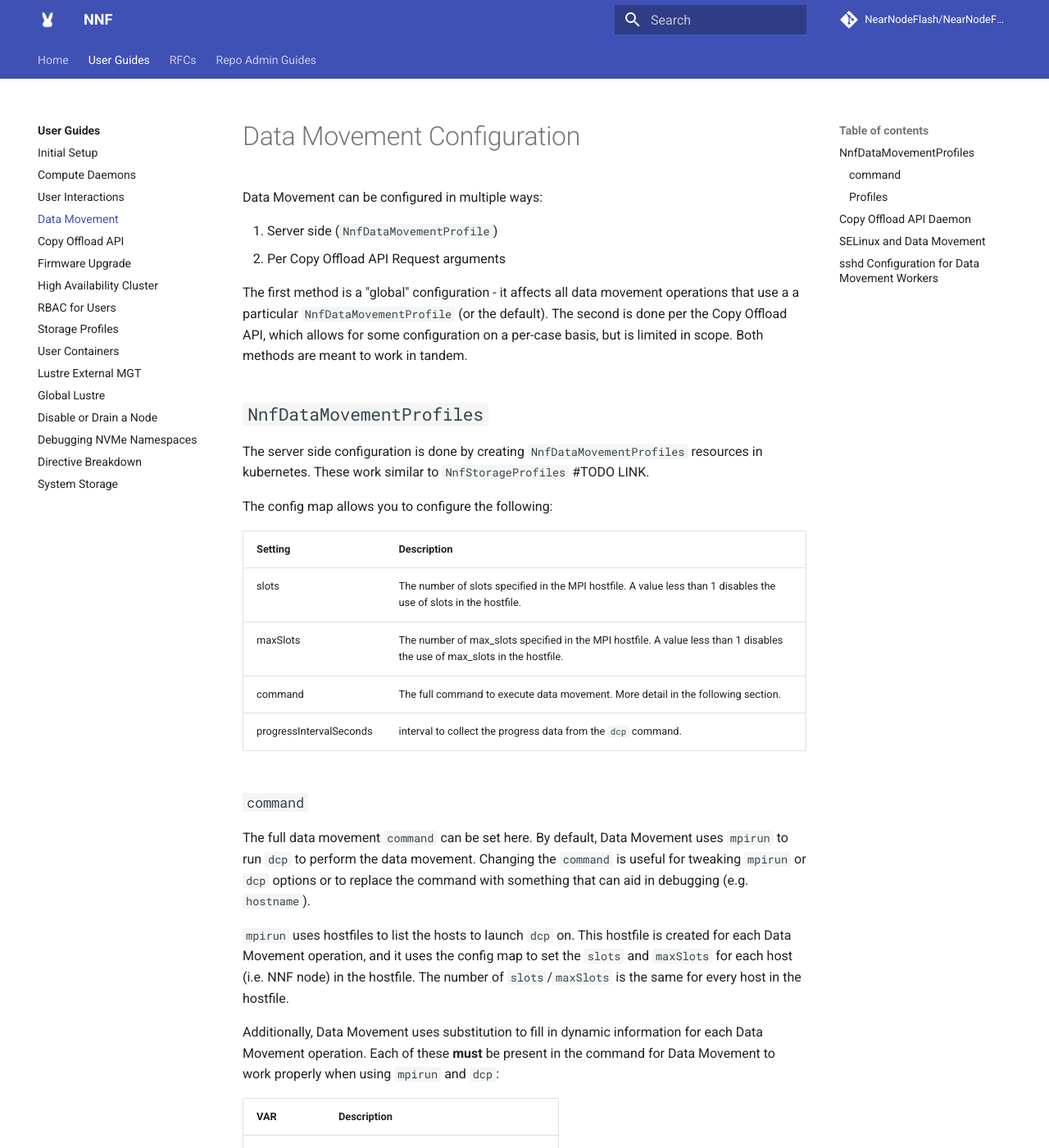
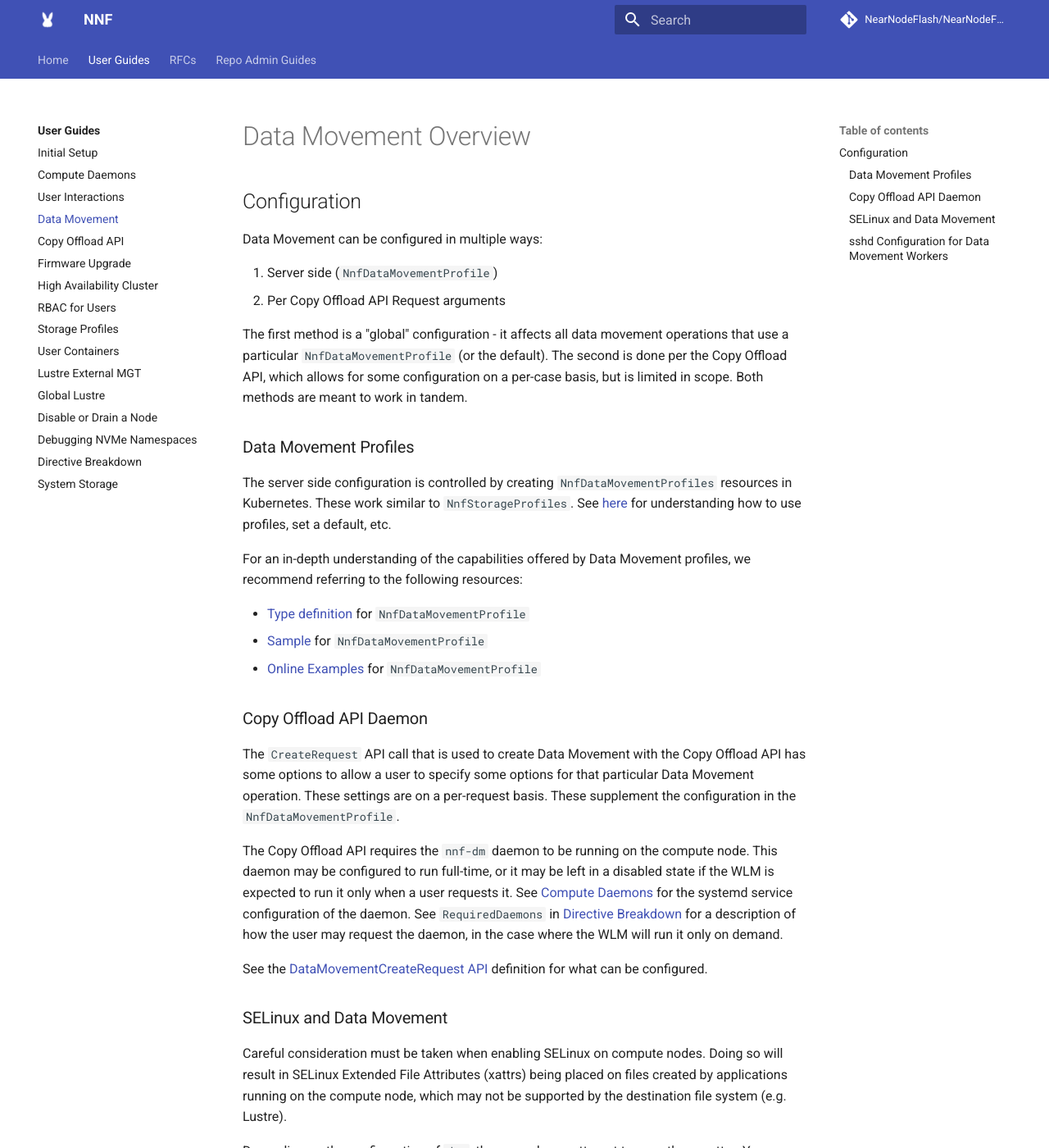
Before and after one commit to NearNodeFlash/NearNodeFlash.github.io, an MkDocs documentation site: the page built from docs/guides/data-movement/readme.md, in a window 1280 px wide and 1400 px high. Shown: the whole window at 82% size. Built offline with MkDocs 1.6.1 and Material for MkDocs 9.7.7, drawn with Linux system fonts in a browser that asks for light colours; comment, search, counter and statistics services are not loaded; the version menu is left out; some of the changed text lies outside the part shown.

Commit message:
Cleanup everything

````diff
--- a/docs/guides/data-movement/readme.md
+++ b/docs/guides/data-movement/readme.md
@@ -3,90 +3,39 @@
 categories: provisioning
 ---
 
-# Data Movement Configuration
+# Data Movement Overview
+
+## Configuration
 
 Data Movement can be configured in multiple ways:
 
 1. Server side (`NnfDataMovementProfile`)
 2. Per Copy Offload API Request arguments
 
-The first method is a "global" configuration - it affects all data movement operations that use a a
+The first method is a "global" configuration - it affects all data movement operations that use a
 particular `NnfDataMovementProfile` (or the default). The second is done per the Copy Offload API,
 which allows for some configuration on a per-case basis, but is limited in scope. Both methods are
 meant to work in tandem.
 
-## `NnfDataMovementProfiles`
+### Data Movement Profiles
 
-The server side configuration is done by creating `NnfDataMovementProfiles` resources in kubernetes.
-These work similar to `NnfStorageProfiles` #TODO LINK.
+The server side configuration is controlled by creating `NnfDataMovementProfiles` resources in
+Kubernetes. These work similar to `NnfStorageProfiles`. See [here](../storage-profiles/readme.md)
+for understanding how to use profiles, set a default, etc.
 
-The config map allows you to configure the following:
+For an in-depth understanding of the capabilities offered by Data Movement profiles, we recommend
+referring to the following resources:
 
-|Setting|Description|
-|-------|-----------|
-|slots|The number of slots specified in the MPI hostfile. A value less than 1 disables the use of slots in the hostfile.|
-|maxSlots|The number of max_slots specified in the MPI hostfile. A value less than 1 disables the use of max_slots in the hostfile.|
-|command|The full command to execute data movement. More detail in the following section.|
-|progressIntervalSeconds|interval to collect the progress data from the `dcp` command.|
+- [Type definition](https://github.com/NearNodeFlash/nnf-sos/blob/master/api/v1alpha1/nnfdatamovementprofile_types.go#L27) for `NnfDataMovementProfile`
+- [Sample](https://github.com/NearNodeFlash/nnf-sos/blob/master/config/samples/nnf_v1alpha1_nnfdatamovementprofile.yaml) for `NnfDataMovementProfile`
+- [Online Examples](https://github.com/NearNodeFlash/nnf-sos/blob/master/config/examples/nnf_v1alpha1_nnfdatamovementprofile.yaml) for `NnfDataMovementProfile`
 
-### `command`
-
-The full data movement `command` can be set here. By default, Data Movement uses `mpirun` to run
-`dcp` to perform the data movement. Changing the `command` is useful for tweaking `mpirun` or `dcp` options or to
-replace the command with something that can aid in debugging (e.g. `hostname`).
-
-`mpirun` uses hostfiles to list the hosts to launch `dcp` on. This hostfile is created for each Data
-Movement operation, and it uses the config map to set the `slots` and `maxSlots` for each host (i.e. NNF
-node) in the hostfile. The number of `slots`/`maxSlots` is the same for every host in the hostfile.
-
-Additionally, Data Movement uses substitution to fill in dynamic information for each Data Movement
-operation. Each of these **must** be present in the command for Data Movement to work properly when
-using `mpirun` and `dcp`:
-
-|VAR|Description|
-|---|-----------|
-|`$HOSTFILE`|hostfile that is created and used for mpirun.|
-|`$UID`|User ID that is inherited from the Workflow.|
-|`$GID`|Group ID that is inherited from the Workflow.|
-|`$SRC`|source for the data movement.|
-|`$DEST`|destination for the data movement.|
-
-By default, the command will look something like the following. Please see the config map itself for
-the most up to date default command:
-
-```bash
-mpirun --allow-run-as-root --hostfile $HOSTFILE dcp --progress 1 --uid $UID --gid $GID $SRC $DEST
-```
-
-### Profiles
-
-Profiles can be specified in the in the `nnf-dm-config` config map. Users are able to select a
-profile using #DW directives (e.g .`copy_in profile=my-dm-profile`) and the Copy Offload API. If no
-profile is specified, the `default` profile is used. This default profile must exist in the config
-map.
-
-`slots`, `maxSlots`, and `command` can be stored in Data Movement profiles. These profiles are
-available to quickly switch between different settings for a particular workflow.
-
-Example profiles:
-
-```yaml
-profiles:
-  default:
-      slots: 8
-      maxSlots: 0
-      command: mpirun --allow-run-as-root --hostfile $HOSTFILE dcp --progress 1 --uid $UID --gid $GID $SRC $DEST
-  no-xattrs:
-      slots: 8
-      maxSlots: 0
-      command: mpirun --allow-run-as-root --hostfile $HOSTFILE dcp --progress 1 --xattrs none --uid $UID --gid $GID $SRC $DEST
-```
-
-## Copy Offload API Daemon
+### Copy Offload API Daemon
 
 The `CreateRequest` API call that is used to create Data Movement with the Copy Offload API has some
-options to allow a user to specify some options for that particular Data Movement. These settings
-are on a per-request basis.
+options to allow a user to specify some options for that particular Data Movement operation. These
+settings are on a per-request basis. These supplement the configuration in the
+`NnfDataMovementProfile`.
 
 The Copy Offload API requires the `nnf-dm` daemon to be running on the compute node. This daemon may
 be configured to run full-time, or it may be left in a disabled state if the WLM is expected to run
@@ -95,18 +44,10 @@
 Breakdown](../directive-breakdown/readme.md) for a description of how the user may request the
 daemon, in the case where the WLM will run it only on demand.
 
-If the WLM is running the `nnf-dm` daemon only on demand, then the user can request that the daemon
-be running for their job by specifying `requires=copy-offload` in their `DW` directive. The
-following is an example:
-
-```bash
-#DW jobdw type=gfs2 capacity=1GB name=stg1 requires=copy-offload
-```
-
 See the [DataMovementCreateRequest API](copy-offload-api.html#datamovement.DataMovementCreateRequest)
 definition for what can be configured.
 
-## SELinux and Data Movement
+### SELinux and Data Movement
 
 Careful consideration must be taken when enabling SELinux on compute nodes. Doing so will result in
 SELinux Extended File Attributes (xattrs) being placed on files created by applications running on
@@ -114,19 +55,20 @@
 
 Depending on the configuration of `dcp`, there may be an attempt to copy these xattrs. You may need
 to disable this by using `dcp --xattrs none` to avoid errors. For example, the `command` in the
-`nnf-dm-config` config map or `dcpOptions` in the [DataMovementCreateRequest
+`NnfDataMovementProfile` or `dcpOptions` in the [DataMovementCreateRequest
 API](copy-offload-api.html#datamovement.DataMovementCreateRequest) could be used to set this
 option.
 
 See the [`dcp` documentation](https://mpifileutils.readthedocs.io/en/latest/dcp.1.html) for more
 information.
 
-## `sshd` Configuration for Data Movement Workers
+### `sshd` Configuration for Data Movement Workers
 
-The nnf-dm-worker pods run `sshd` in order to listen for `mpirun` jobs to perform data movement. The
-number of simultaneous connections is limited via the sshd configuration (i.e. `MaxStartups`). **If
-you see error messages in Data Movement where mpirun can not communication with target nodes, this
-may be due to sshd configuration.**
+The `nnf-dm-worker-*` pods run `sshd` in order to listen for `mpirun` jobs to perform data movement.
+The number of simultaneous connections is limited via the sshd configuration (i.e. `MaxStartups`).
+**If you see error messages in Data Movement where mpirun can not communication with target nodes,
+and you have ruled out any networking issues, this may be due to sshd configuration.** `sshd` still
+start rejecting connections once the limit is reached.
 
-This configuration is stored in the `nnf-dm-worker-config` `ConfigMap` so that it can be changed on
+The `sshd_config` is stored in the `nnf-dm-worker-config` `ConfigMap` so that it can be changed on
 a running system without needing to roll new images. This also enables site-specific configuration.
````
